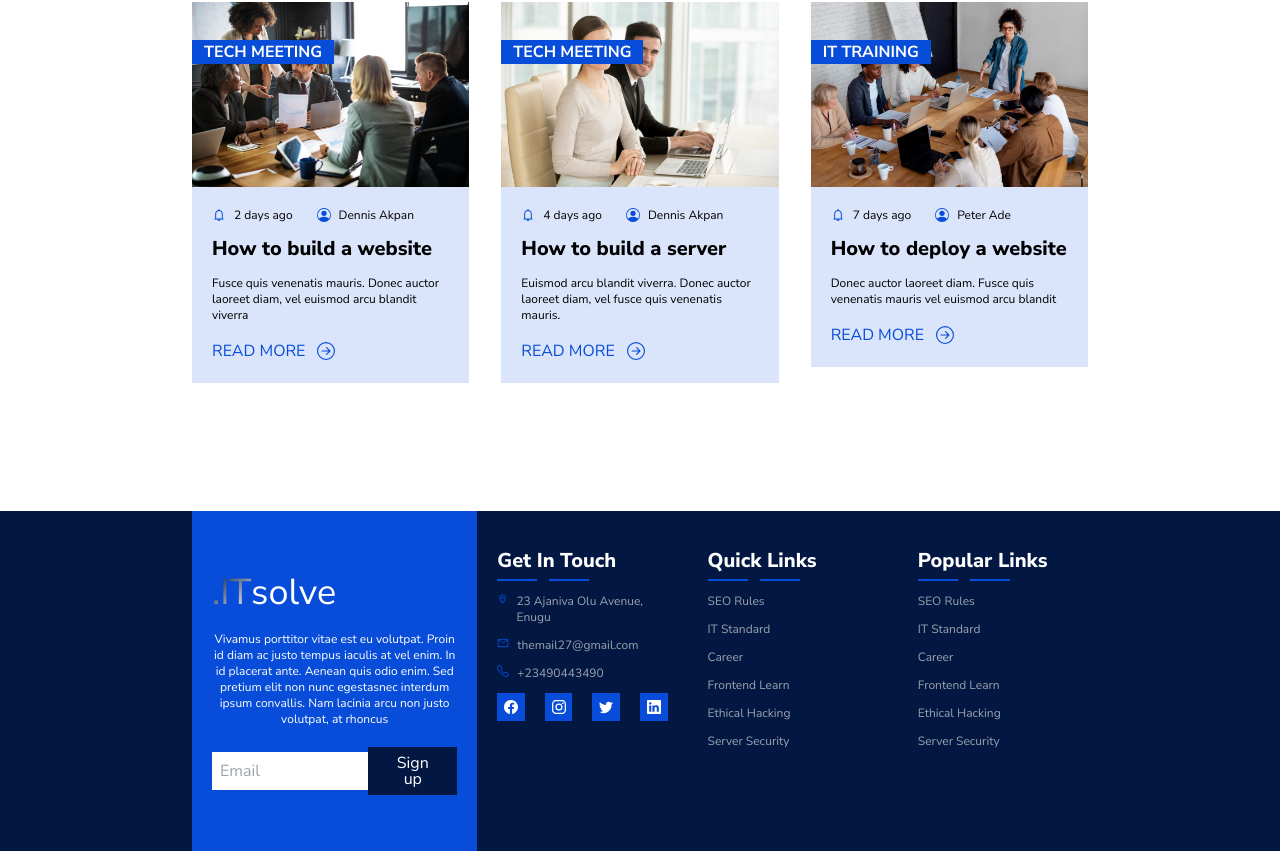
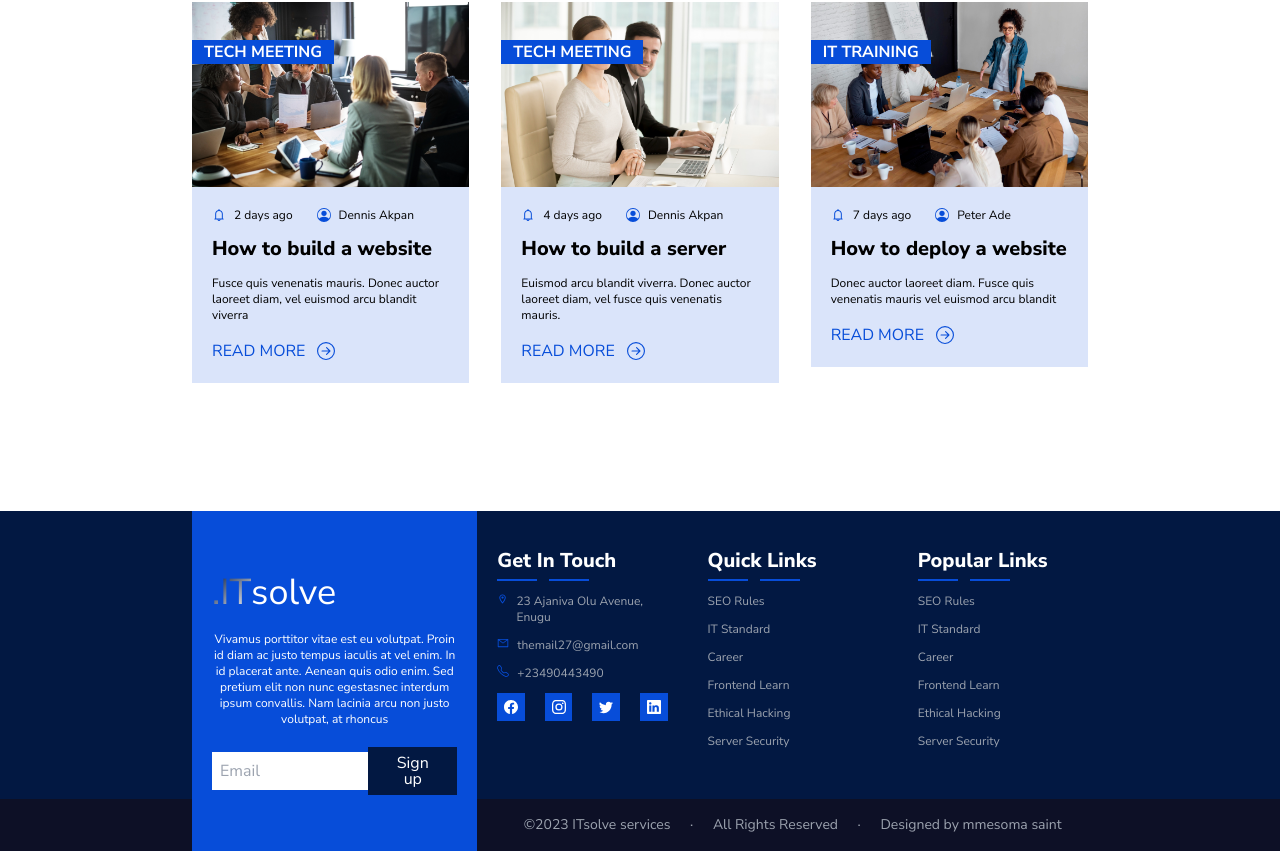
Before and after one commit to mmesomasaint/company-templates, a Next.js app: page /templates/it-template in a window 1280 px wide. Shown: the part 5243-6094 px from the top of the page. Built offline with nearby package versions, Linux system fonts and the light colour scheme.

Commit message:
Fix: Add alt to Image

```diff
--- a/pages/templates/it-template/index.js
+++ b/pages/templates/it-template/index.js
@@ -975,9 +975,9 @@ export default function Home() {
           </div>
         </div>
       </main>
-      <footer className='relative bg-[#021842] h-fit'>
+      <footer className='relative z-[10] bg-[#021842] h-fit'>
         <div className='grid grid-cols-12 gap-5 place-items-stretch w-[70%] mx-auto h-full'>
-          <div className='col-span-4 bg-[#074DD9] flex flex-col gap-5 px-5 pt-16 pb-14 w-fit h-full'>
+          <div className='z-[30] col-span-4 bg-[#074DD9] flex flex-col gap-5 px-5 pt-16 pb-14 w-fit h-full'>
             <div className='text-4xl font-normal leading-none w-fit'>
               <span className='bg-gradient-to-br from-[#021842] to-white text-transparent inline-block bg-clip-text'>
                 .IT
@@ -1113,6 +1113,13 @@ export default function Home() {
             </div>
           </div>
         </div>
+        <div className='absolute bottom-0 left-0 z-[20] w-full bg-[#0D1026]'>
+        <div className='grid grid-cols-12 gap-5 place-items-stretch w-[70%] mx-auto h-full'>
+          <div className='col-start-5 col-span-8'>
+            <span className='w-full text-center block py-4'><p className='text-sm font-medium text-gray-400'>&copy;2023 ITsolve services <span className='mx-4 text-WHITE'>&middot;</span> All Rights Reserved <span className='mx-4 text-WHITE'>&middot;</span> Designed by mmesoma saint</p></span>
+          </div>
+        </div>
+        </div>
       </footer>
     </div>
   )
```
